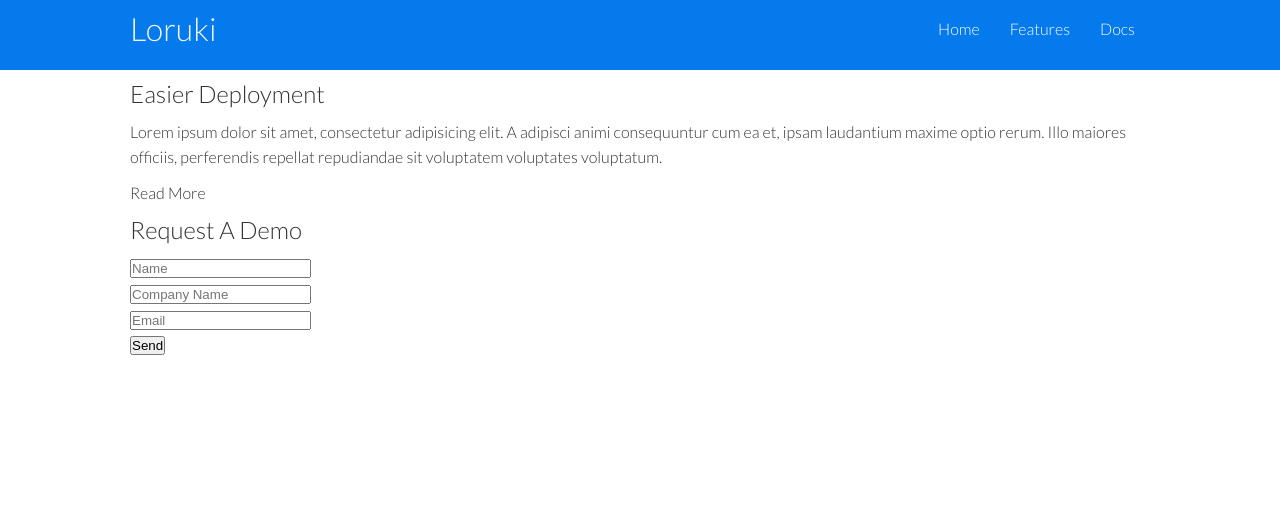
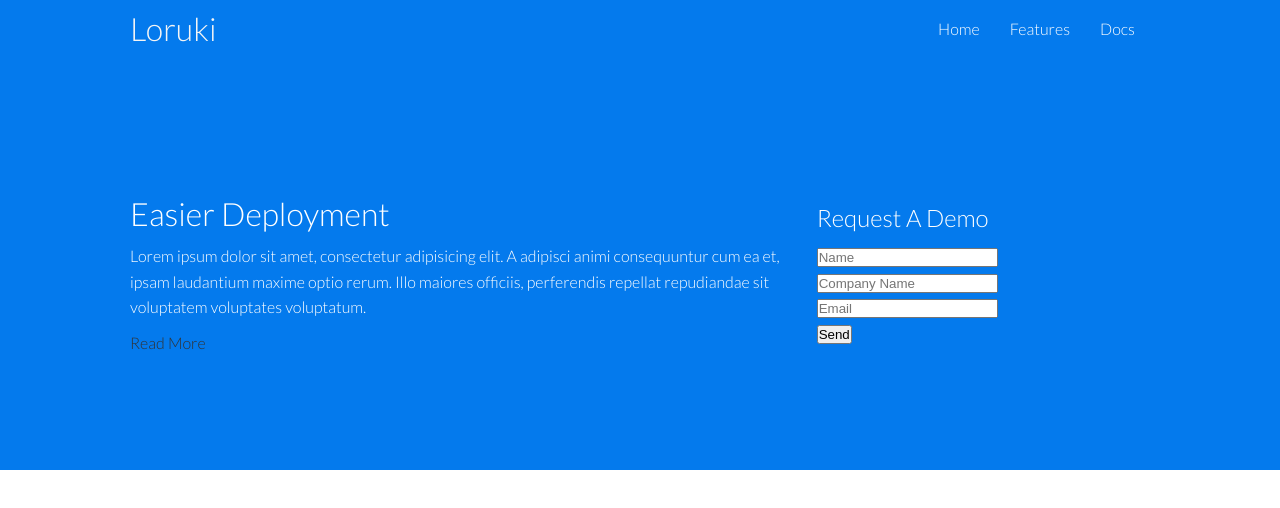
Before and after one commit to vijaygenius123/loruki, a plain HTML site: page index.html in a window 1280 px wide. Drawn offline with Linux system fonts and the light colour scheme.

Commit message:
Added Basic Showcase Styling

```diff
--- a/styles.css
+++ b/styles.css
@@ -4,6 +4,10 @@
     box-sizing: border-box;
     padding: 0;
     margin: 0;
+}
+
+:root{
+    --primary-color: #047aed;
 }
 
 body {
@@ -36,7 +40,7 @@ img {
 }
 
 .navbar {
-    background: #047aed;
+    background: var(--primary-color);
     color: whitesmoke;
     height: 70px;
 }
@@ -72,3 +76,23 @@ img {
     justify-content: center;
     align-items: center;
 }
+
+.showcase h1{
+    font-size: 2em;
+}
+
+.showcase{
+    height: 400px;
+    background-color: var(--primary-color);
+    color: #fff;
+    position: relative;
+}
+
+.grid{
+    display: grid;
+    grid-template-columns: 2fr 1fr;
+    gap: 20px;
+    justify-content: center;
+    align-items: center;
+    height: 100%;
+}
```
